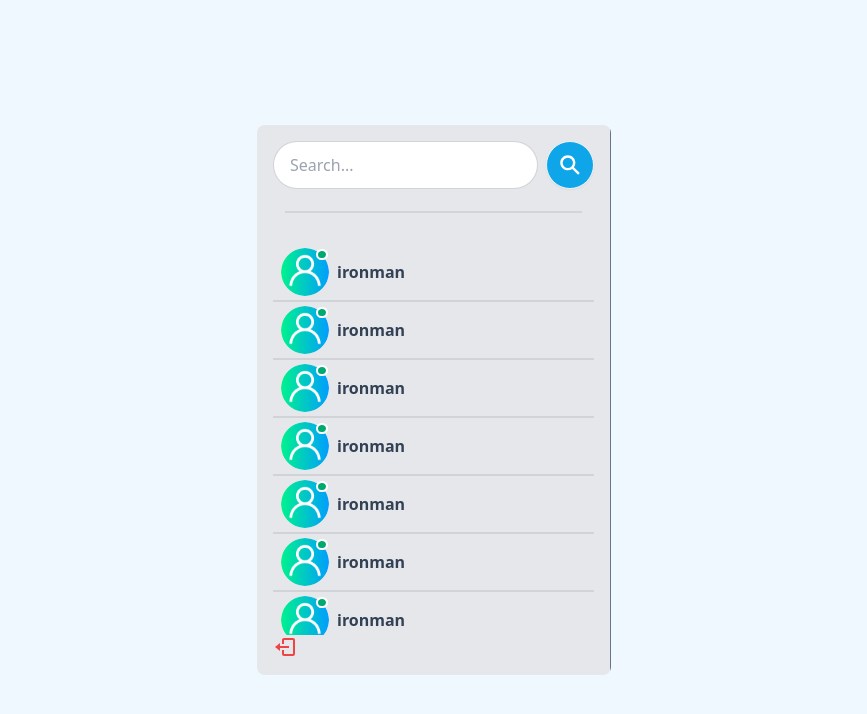
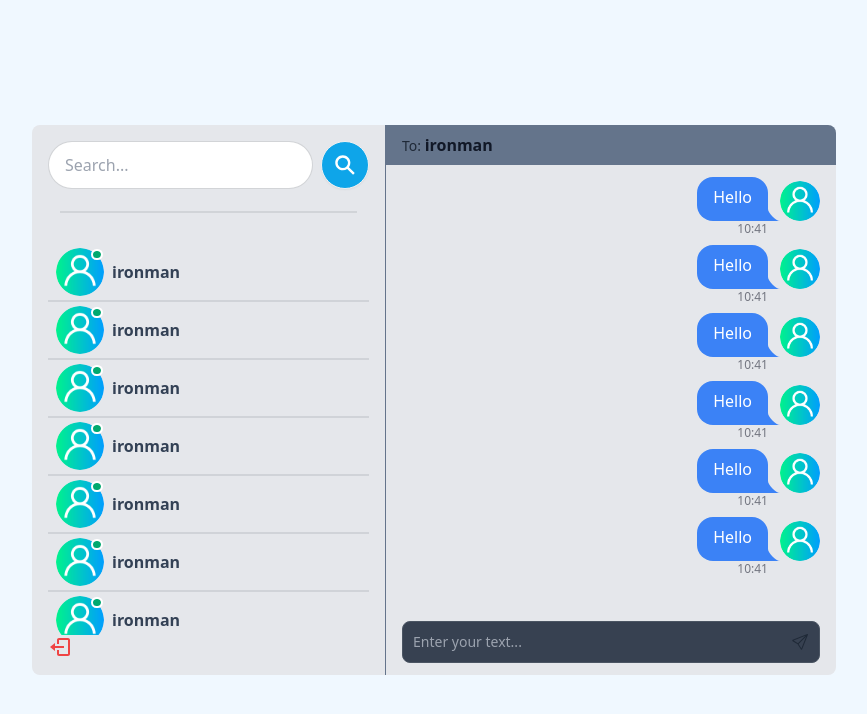
Before and after one commit to chetanpatle17/Chat-Application, a React (Vite) app in the folder frontend/: page / in a window 1280 px wide. Shown: the top 714 px of the page, without its empty margins (206-1073 px from the left). Built offline with nearby package versions, Linux system fonts and the light colour scheme.

Commit message:
Message Container UI

```diff
--- /dev/null
+++ b/frontend/src/component/messages/Message.jsx
@@ -0,0 +1,21 @@
+import React from 'react'
+import userAvatar from "../../assets/user.png"
+
+const Message = () => {
+  return (
+    <div className="chat chat-end">
+    <div className="chat-image avatar">
+        <div className="w-10 rounded-full">
+            <img src={userAvatar} alt="User Avatar" />
+        </div>
+    </div>
+    <div className="chat-bubble text-white bg-blue-500">Hello</div>
+    <div className="chat-footer opacity-50 text-xs flex gap-1 items-center text-slate-950">
+        10:41
+    </div>
+  </div>
+  )
+
+}
+
+export default Message
--- /dev/null
+++ b/frontend/src/component/messages/MessageContainer.jsx
@@ -0,0 +1,20 @@
+import React from 'react'
+import Messages from './Messages'
+import MessageInput from './MessageInput'
+
+const MessageContainer = () => {
+  return (
+  <div  className="md:min-w-[450px] flex flex-col">
+    <>
+    {/*Header */}
+  <div className="bg-slate-500 px-4 py-2 mb-2">
+    <span className="label-text">To: </span>
+    <span className="text-gray-900 font-bold">ironman</span>
+  </div>
+  <Messages />
+  <MessageInput />
+  </>
+  </div>)
+}
+
+export default MessageContainer
--- /dev/null
+++ b/frontend/src/component/messages/MessageInput.jsx
@@ -0,0 +1,20 @@
+import React from 'react'
+import { BsSend } from "react-icons/bs"
+
+const MessageInput = () => {
+  return (
+    <form className="px-4 my-3">
+        <div className="w-full relative">
+            <input type="text"
+            className="border text-sm rounded-lg block w-full p-2.5 bg-gray-700 border-gray-600 text-white"
+            placeholder="Enter your text..."
+             />
+             <button type="submit" className="absolute inset-y-0 end-0 flex items-center pe-3">
+                <BsSend />
+             </button>
+        </div>
+    </form>
+  )
+}
+
+export default MessageInput
--- /dev/null
+++ b/frontend/src/component/messages/Messages.jsx
@@ -0,0 +1,17 @@
+import React from 'react'
+import Message from './Message'
+
+const Messages = () => {
+  return (
+    <div className="px-4 flex-1 overflow-auto">
+        <Message/>
+        <Message/>
+        <Message/>
+        <Message/>
+        <Message/>
+        <Message/>
+    </div>
+  )
+}
+
+export default Messages
--- a/frontend/src/pages/Home.jsx
+++ b/frontend/src/pages/Home.jsx
@@ -1,10 +1,12 @@
 import React from 'react'
 import Sidebar from '../component/sidebar/Sidebar'
+import MessageContainer from '../component/messages/MessageContainer'
 
 const Home = () => {
   return (
     <div className="flex sm:h-[450px] md:h-[550px] rounded-lg overflow-hidden bg-gray-200">
       <Sidebar/>
+      <MessageContainer />
     </div>
   )
 }
```
